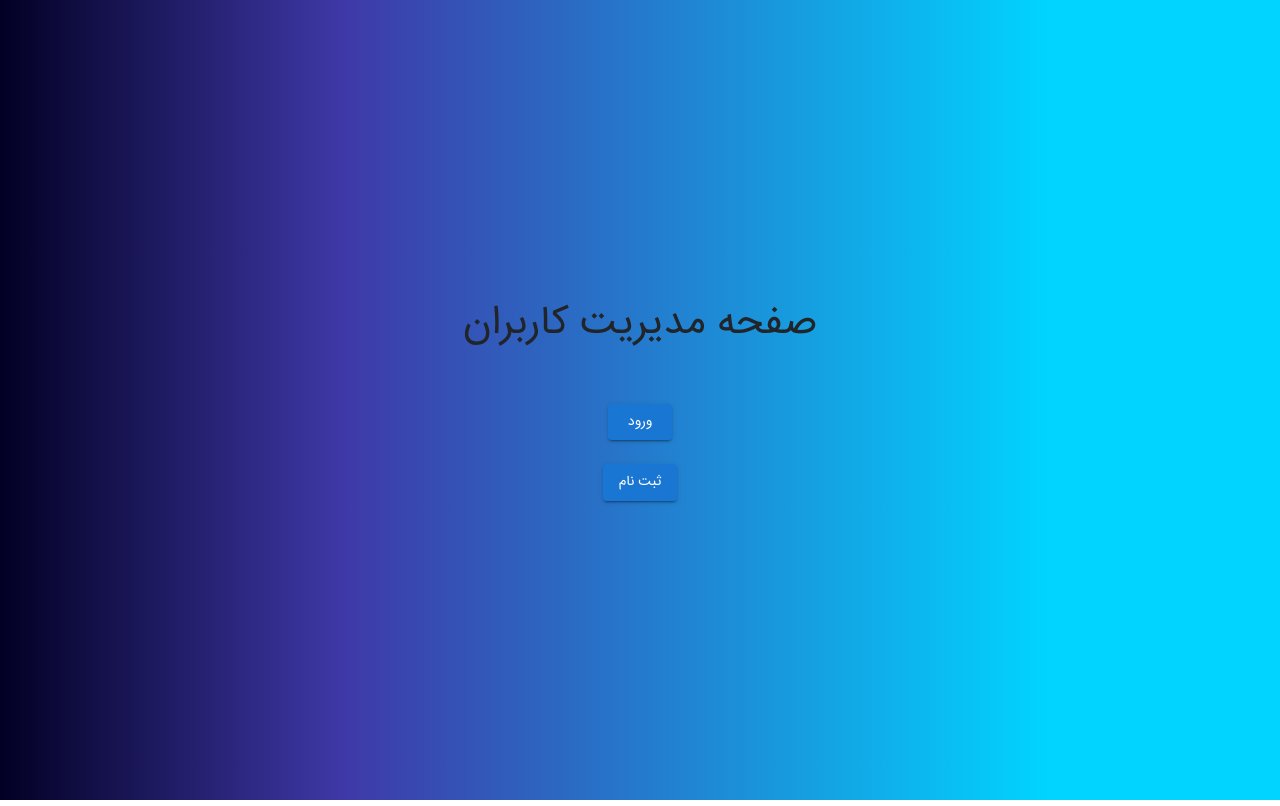
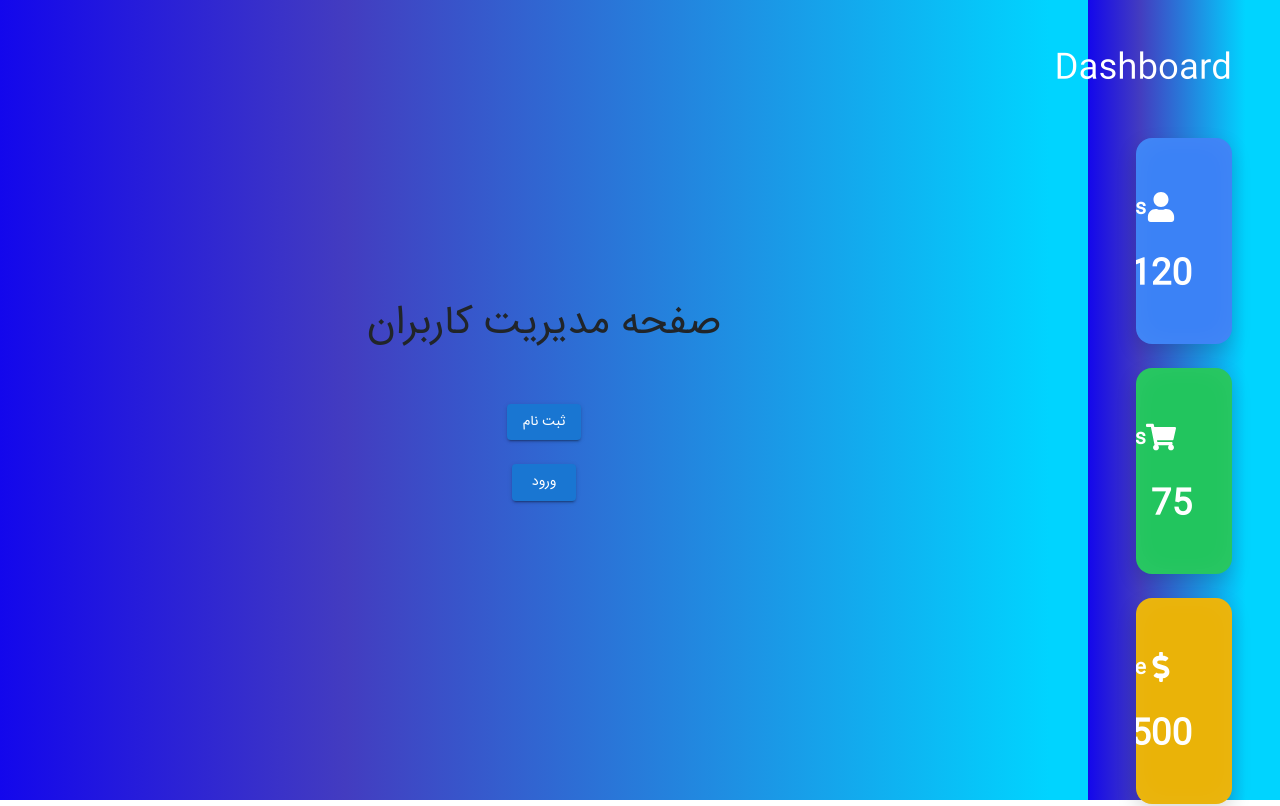
Before and after one commit to MAHDIEMKA/user-setting-frontend, a React (Vite) app: page / in a window 1280 px wide. Shown: the top 806 px of the page. Built offline with nearby package versions, Linux system fonts and the light colour scheme.

Commit message:
تغییرات کوچک

```diff
--- a/package.json
+++ b/package.json
@@ -13,11 +13,13 @@
     "@emotion/react": "^11.14.0",
     "@emotion/styled": "^11.14.1",
     "@mui/icons-material": "^7.3.4",
+    "@mui/lab": "^7.0.1-beta.18",
     "@mui/material": "^7.3.4",
     "@react-jvectormap/core": "^1.0.4",
     "@react-jvectormap/world": "^1.1.2",
     "axios": "^1.12.2",
     "bootstrap": "^5.3.8",
+    "framer-motion": "^12.23.24",
     "prop-types": "^15.8.1",
     "react": "^18.3.1",
     "react-apexcharts": "^1.8.0",
--- a/src/features/Login/Login.tsx
+++ b/src/features/Login/Login.tsx
@@ -1,7 +1,7 @@
 import React, {useState} from 'react';
 import axios from 'axios';
 import { useNavigate } from 'react-router-dom';
-import {Button, Box, Typography, Alert, Modal } from '@mui/material';
+import {Button, Box, Typography, Alert, Modal, CircularProgress } from '@mui/material';
 import './Login.css'
 import { FaEye, FaEyeSlash } from "react-icons/fa";
 import CheckCircleOutlineIcon from '@mui/icons-material/CheckCircleOutline';
@@ -29,7 +29,7 @@ export default function Login() {
       setTimeout(() => {
         setModalOpen(false);
         navigate("/dashboard");
-      },1500);
+      },5000);
 
     }catch (error: any) {
       setErrorMessage(error.response?.data?.message || "نام کاربری و رمز عبور اشتباه می باشد");
@@ -83,6 +83,7 @@ export default function Login() {
               <CheckCircleOutlineIcon color="success" sx={{ml: 6}}/>
               {loginMessage}
             </Typography>
+            <CircularProgress sx={{mr: 3}}/>
           </Box>
         </Modal>
       )}
--- a/src/pages/Dashboard/Dashboard.tsx
+++ b/src/pages/Dashboard/Dashboard.tsx
@@ -1,43 +1,113 @@
 import React from "react";
+import { Box, Card, CardContent, Typography } from "@mui/material";
+import { motion } from "framer-motion";
 import { FaUser, FaShoppingCart, FaDollarSign, FaBoxOpen, FaUsers } from "react-icons/fa";
-import "./Dashboard.css"
-import Home from "../Home";
 
 export default function Dashboard() {
-
   const cards = [
-    { title: "Users", value: 120, icon: <FaUser size={30} />, color: "bg-blue-500" },
-    { title: "Orders", value: 75, icon: <FaShoppingCart size={30} />, color: "bg-green-500" },
-    { title: "Revenue", value: "$4,500", icon: <FaDollarSign size={30} />, color: "bg-yellow-500" },
-    { title: "Products", value: 50, icon: <FaBoxOpen size={30} />, color: "bg-purple-500" },
-    { title: "Visitors", value: 300, icon: <FaUsers size={30} />, color: "bg-pink-500" },
+    { title: "Users", value: 120, icon: <FaUser size={30} />, color: "#3b82f6"},       // blue
+    { title: "Orders", value: 75, icon: <FaShoppingCart size={30} />, color: "#22c55e" }, // green
+    { title: "Revenue", value: "$4,500", icon: <FaDollarSign size={30} />, color: "#eab308" }, // yellow
+    { title: "Products", value: 50, icon: <FaBoxOpen size={30} />, color: "#a855f7" },   // purple
+    { title: "Visitors", value: 300, icon: <FaUsers size={30} />, color: "#ec4899" },    // pink
   ];
 
   const handleClick = (title: string) => {
-    alert(`Clicked on ${title} card!`);
+    alert(title);
   };
 
   return (
-    <>
-    <div className="p-6 bg-gray-100 min-h-screen main-dashboard">
-      <h1 className="text-3xl font-bold mb-8 text-gray-800">Dashboard</h1>
-      <div className="grid grid-cols-1 sm:grid-cols-2 lg:grid-cols-3 gap-6">
+    <Box
+      sx={{
+        p: 6,
+        width: "15%",
+        background: "linear-gradient(90deg, #1307ec 0%, #433cc0 27%, #00d4ff 82%)",
+        // minHeight: "100vh",
+        // border: "50px solid black"
+        height: "100vh"
+      }}
+    >
+      <Typography
+        variant="h4"
+        // fontWeight="bold"
+        mb={6}
+        sx={{ color: "white", textAlign: "center" }}
+      >
+        Dashboard
+      </Typography>
+
+      <Box
+        sx={{
+          width: "100%",
+          height: "10%",
+          display: "flex",
+          flexDirection: "column",
+          justifyContent: "flex-start", // کارت‌ها زیر هم قرار می‌گیرن
+          gap: 3,
+          alignItems: "center",
+          // border: "50px solid black"
+        }}
+      >
         {cards.map((card, index) => (
-          <div
+          <motion.div
             key={index}
-            onClick={() => handleClick(card.title)}
-            className={`cursor-pointer ${card.color} text-white p-6 rounded-xl shadow-lg transform transition duration-300 hover:scale-105 hover:shadow-2xl`}
+            whileHover={{ scale: 1.05 }}
+            whileTap={{ scale: 0.97 }}
+            initial={{ opacity: 0, y: 30 }}
+            animate={{ opacity: 1, y: 0 }}
+            transition={{ delay: index * 0.1, duration: 0.5 }}
+            style={{ width: "100%", maxWidth: 400 }}
           >
-            <div className="flex items-center mb-4">
-              <div className="mr-4">{card.icon}</div>
-              <h2 className="text-xl font-semibold">{card.title}</h2>
-            </div>
-            <p className="text-3xl font-bold">{card.value}</p>
-          </div>
+            <Card
+              onClick={() => handleClick(card.title)}
+              sx={{
+                background: card.color,
+                color: "white",
+                borderRadius: 4,
+                boxShadow:
+                  "0 8px 20px rgba(0,0,0,0.15), inset 0 0 30px rgba(255,255,255,0.05)",
+                cursor: "pointer",
+                position: "relative",
+                overflow: "hidden",
+                p: 3,
+                transition: "0.4s",
+                width: "100%",
+                "&:hover": {
+                  boxShadow:
+                    "0 12px 30px rgba(0,0,0,0.25), inset 0 0 40px rgba(255,255,255,0.1)",
+                },
+              }}
+            >
+              <Box
+                sx={{
+                  position: "absolute",
+                  top: 0,
+                  left: 0,
+                  width: "100%",
+                  height: "100%",
+                  background:
+                    "linear-gradient(135deg, rgba(255,255,255,0.15), transparent)",
+                  opacity: 0,
+                  transition: "0.4s",
+                  "&:hover": { opacity: 0.3 },
+                }}
+              />
+
+              <CardContent sx={{ zIndex: 1 }}>
+                <Box sx={{ display: "flex", alignItems: "center", mb: 2 }}>
+                  <Box sx={{ mr: 2, fontSize: 40 }}>{card.icon}</Box>
+                  <Typography variant="h6" fontWeight="bold">
+                    {card.title}
+                  </Typography>
+                </Box>
+                <Typography variant="h4" fontWeight="900">
+                  {card.value}
+                </Typography>
+              </CardContent>
+            </Card>
+          </motion.div>
         ))}
-      </div>
-    </div>
-    <Home/>
-    </>
+      </Box>
+    </Box>
   );
 }
--- a/src/pages/Home.css
+++ b/src/pages/Home.css
@@ -1,6 +1,6 @@
 .main{
     background: #020024;
-    background: linear-gradient(90deg,rgba(2, 0, 36, 1) 0%, rgba(63, 57, 168, 1) 27%, rgba(0, 212, 255, 1) 82%);
+    background: linear-gradient(90deg,rgb(19, 7, 236) 0%, rgb(67, 60, 192) 27%, rgba(0, 212, 255, 1) 82%);
     display: flex;
     justify-content: center;
     align-items: center;
--- a/src/pages/Home.tsx
+++ b/src/pages/Home.tsx
@@ -21,10 +21,11 @@ export default function Home() {
 
   return (
     <div className="main">
+      <Dashboard/>
       <div className="container">
         <h1 className="title-home">صفحه مدیریت کاربران</h1>
+        <Button className="button-register" type="submit" variant="contained" onClick={handleSubmitRegister}>ثبت نام</Button>
         <Button className="button-login" type="submit" variant="contained" onClick={handleSubmitLogin}>ورود</Button>
-        <Button className="button-register" type="submit" variant="contained" onClick={handleSubmitRegister}>ثبت نام</Button>
       </div>
     </div>
   )
```
Also changed, not shown: 1 other file (tests, documents, lock files or other folders).
